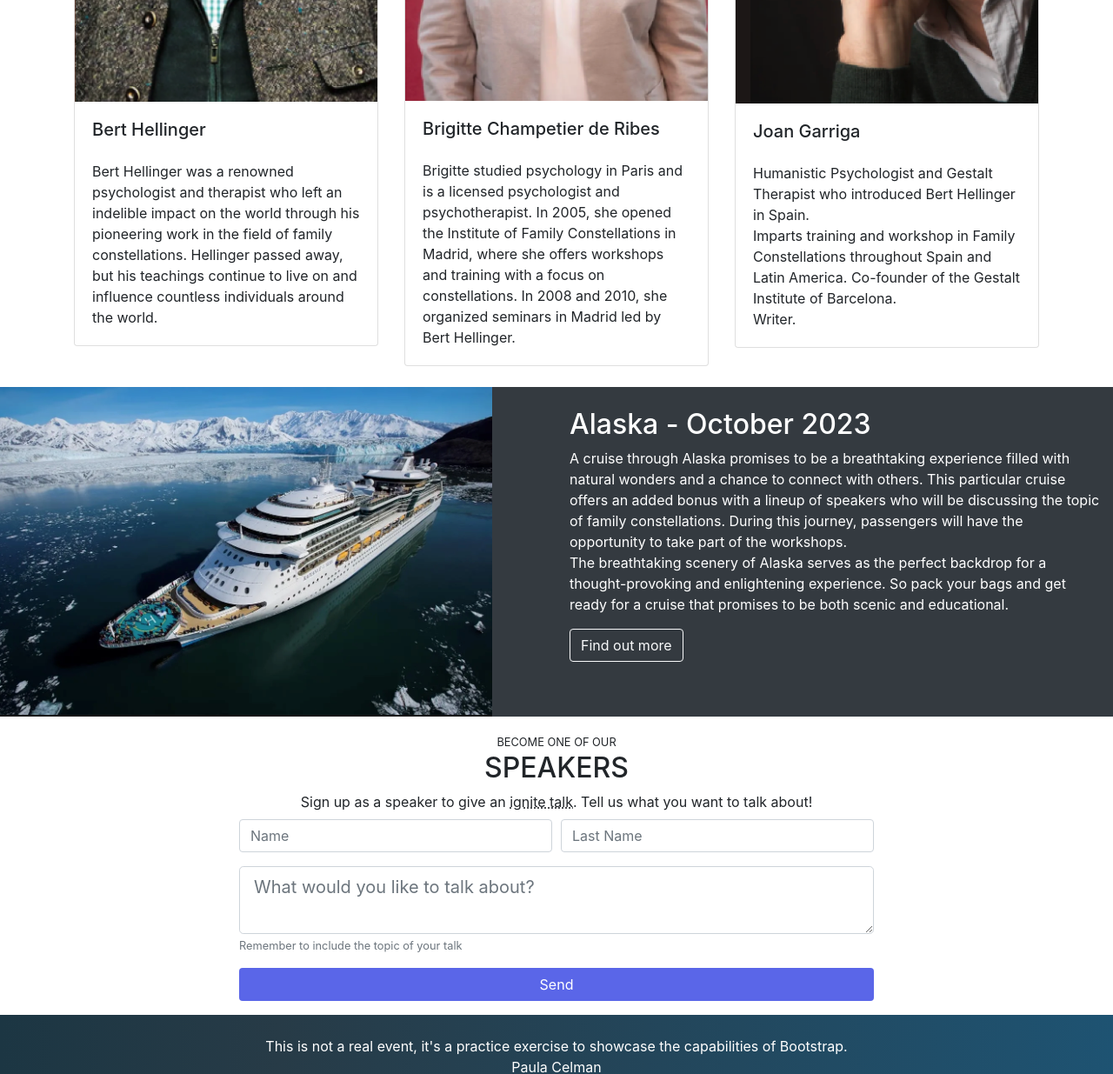
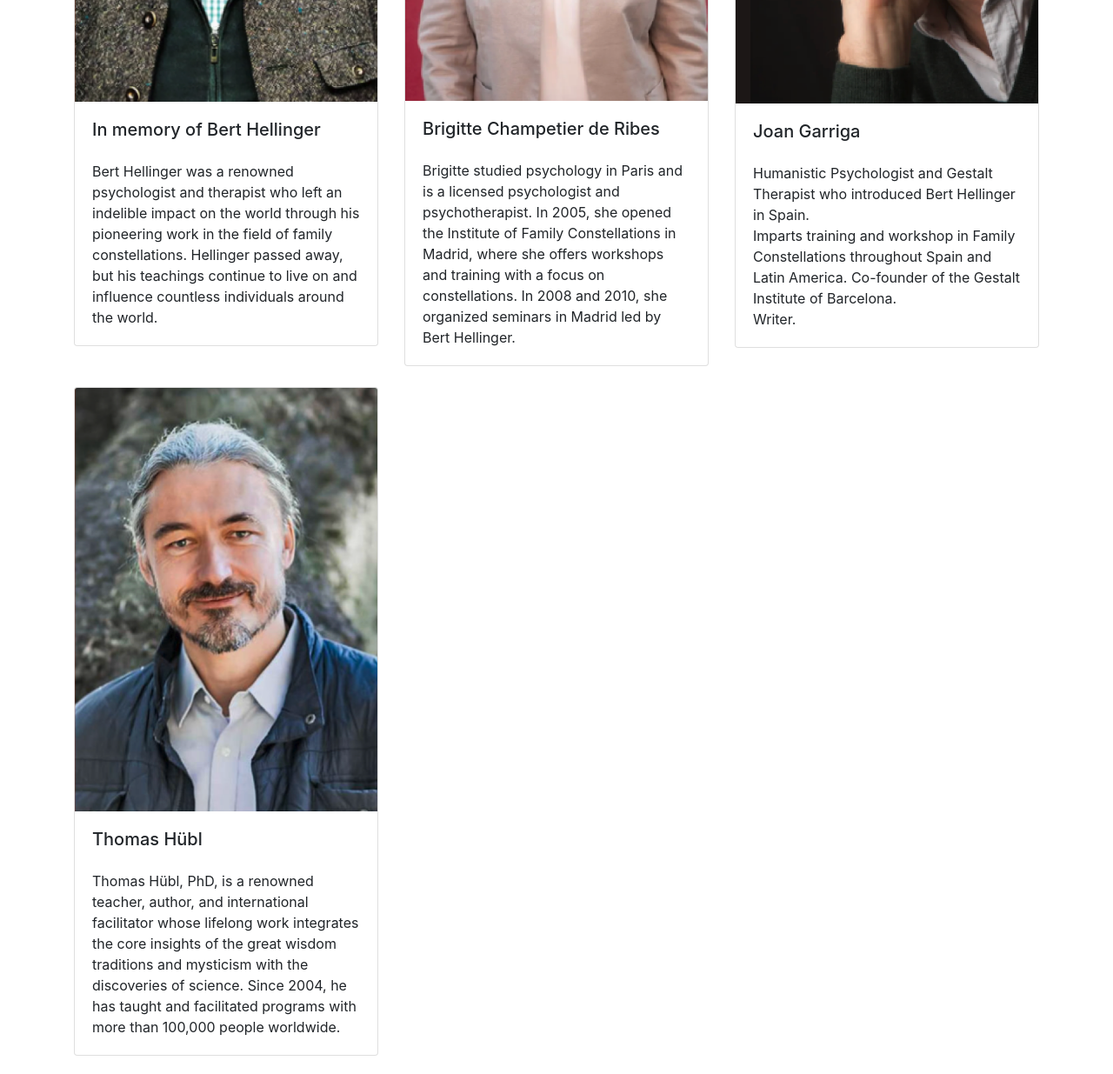
Before and after one commit to pcelman/Alaska-Bootstrap, a plain HTML site: page index.html in a window 1280 px wide. Shown: the part 1080-2315 px from the top of the page at 87% size. Drawn offline with nearby package versions, Linux system fonts and the light colour scheme; a script that the page names is missing.

Commit message:
all done

```diff
--- a/index.html
+++ b/index.html
@@ -61,7 +61,7 @@
                 href="#"
                 data-toggle="modal"
                 data-target="#modalBuy"
-                >Comprar tickets</a
+                >Buy Tickets</a
               >
             </li>
           </ul>
@@ -150,7 +150,7 @@
                 alt="Bert Hellinger"
               />
               <div class="card-body">
-                <h5 class="card-title">Bert Hellinger</h5>
+                <h5 class="card-title">In memory of Bert Hellinger</h5>
                 <p class="card-text mt-4">
                   Bert Hellinger was a renowned psychologist and therapist who
                   left an indelible impact on the world through his pioneering
@@ -161,7 +161,6 @@
               </div>
             </div>
           </div>
-
           <div class="col-12 col-md-6 col-lg-4 mb-4">
             <div class="card">
               <img
@@ -182,7 +181,6 @@
               </div>
             </div>
           </div>
-
           <div class="col-12 col-md-6 col-lg-4 mb-4">
             <div class="card">
               <img
@@ -198,6 +196,21 @@
                   in Family Constellations throughout Spain and Latin America.
                   Co-founder of the Gestalt Institute of Barcelona. <br />
                   Writer.
+                </p>
+              </div>
+            </div>
+          </div>
+          <div class="col-12 col-md-6 col-lg-4 mb-4">
+            <div class="card">
+              <img
+                class="card-img-top"
+                src="assets/speakers/thomas.png"
+                alt="Thomas Hübl"
+              />
+              <div class="card-body">
+                <h5 class="card-title">Thomas Hübl</h5>
+                <p class="card-text mt-4">
+                    Thomas Hübl, PhD, is a renowned teacher, author, and international facilitator whose lifelong work integrates the core insights of the great wisdom traditions and mysticism with the discoveries of science. Since 2004, he has taught and facilitated programs with more than 100,000 people worldwide.
                 </p>
               </div>
             </div>
```
Also changed, not shown: assets/speakers/thomas.png (added).
